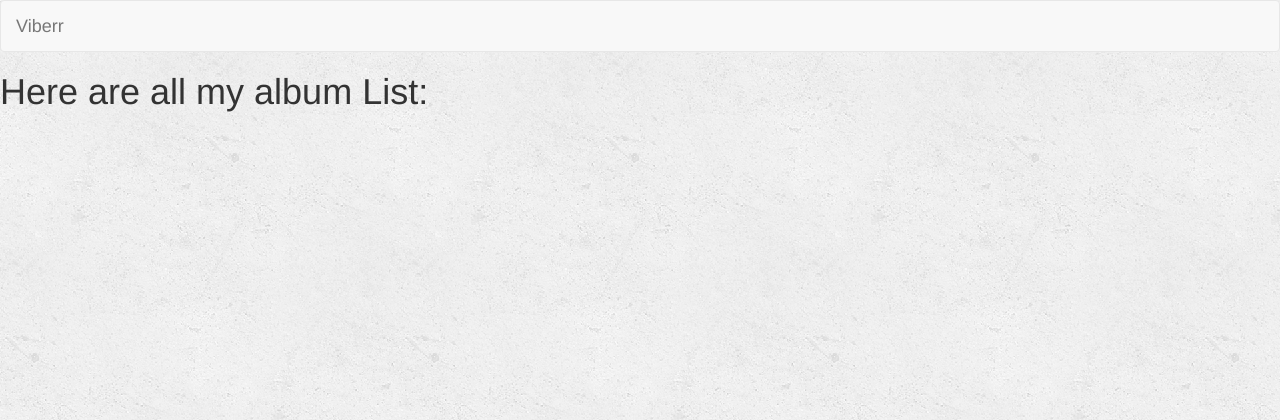
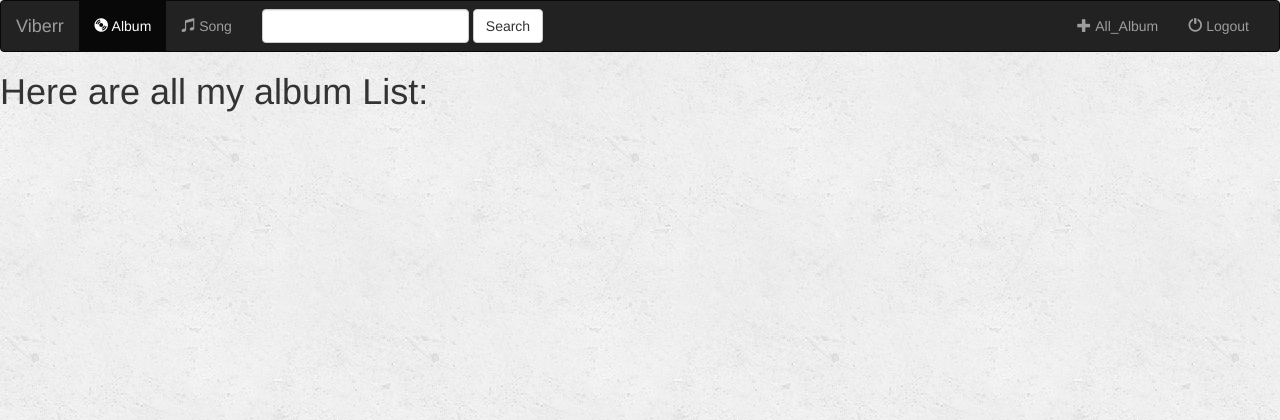
Before and after one commit to Yeasincse/Musicsite, a Django app: page /music/ in a window 1280 px wide. Shown: the top 420 px of the page. Run offline with Django 3.2, Linux system fonts and the light colour scheme; data that the repository does not hold is empty; some libraries are stand-ins or nearby versions.

Commit message:
Create navbar manu in index.html file

```diff
--- a/music/templates/music/index.html
+++ b/music/templates/music/index.html
@@ -4,12 +4,50 @@
 
 <link rel="stylesheet" href="{% static 'music/style.css' %}" type="text/css">
 
-<nav class="navbar navbar-default">
+<nav class="navbar navbar-inverse">
 
     <div class="container-fluid">
-        <!-- logo here -->
+        <!-- header here -->
         <div class="navbar-header">
             <a class="navbar-brand" href="{% url 'music:index' %}">Viberr</a>
+        </div>
+        <button type="button" class="navbar-toggle" data-toggle="collapse" data-target="#topNavBar">
+            <span class="icon-bar"></span>
+            <span class="icon-bar"></span>
+            <span class="icon-bar"></span>
+        </button>
+        <!-- item list here -->
+        <div class=" collapse navbar-collapse">
+            <ul class="nav navbar-nav">
+                <li class="active">
+                    <a href="{% url 'music:index' %}">
+                        <span class="glyphicon glyphicon-cd" aria-hidden="true"></span>&nbsp;Album
+                    </a>
+                </li>
+                <li class="">
+                    <a href="#">
+                        <span class="glyphicon glyphicon-music" aria-hidden="true"></span>&nbsp;Song
+                    </a>
+                </li>
+            </ul>
+            <form class="navbar-form navbar-left" role="search" method="get" action="#">
+                <div class="form-group">
+                    <input type="text" class="form-control" name="q" value="">
+                </div>
+                <button type="submit" class="btn btn-default">Search</button>
+            </form>
+            <ul class="nav navbar-nav navbar-right">
+                <li class="">
+                    <a href="#">
+                        <span class="glyphicon glyphicon-plus" aria-hidden="true"></span>&nbsp;All_Album
+                    </a>
+                </li>
+                <li class="">
+                    <a href="#">
+                        <span class="glyphicon glyphicon-off" aria-hidden="true"></span>&nbsp;Logout
+                    </a>
+                </li>
+            </ul>
         </div>
 
     </div>
```
